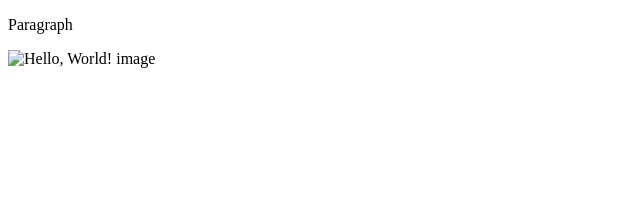
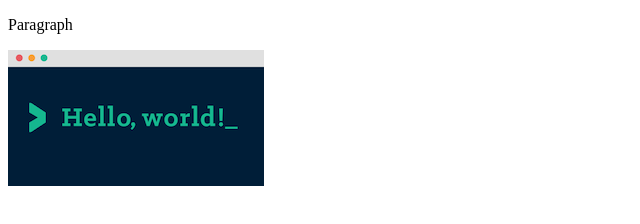
Before and after one commit to MTHS-ICD2O-1-2023/ICD2O-Unit-1-02-CallieBurt16, a plain HTML site: page index.html in a window 1280 px wide. Shown: the whole page, without its empty margins (0-640 px from the left). Drawn offline with Linux system fonts and the light colour scheme.

Commit message:
fixed image for index.html

```diff
--- a/index.html
+++ b/index.html
@@ -2,10 +2,10 @@
 <html>
   <head>
     <meta charset="utf-8">
-    <title>My Second Web pag</title>
+    <title>My Second Web page</title>
   </head>
   <body>
     <p>Paragraph</p>
-      <img src="./images/hello_world.png" alt="Hello, World! image" />
+      <img src="./images/hello_world.png" alt="hello, world!">
   </body>
 </html>
```
Also changed, not shown: images/hello_world.png (renamed from images/hello_world (3).png).
